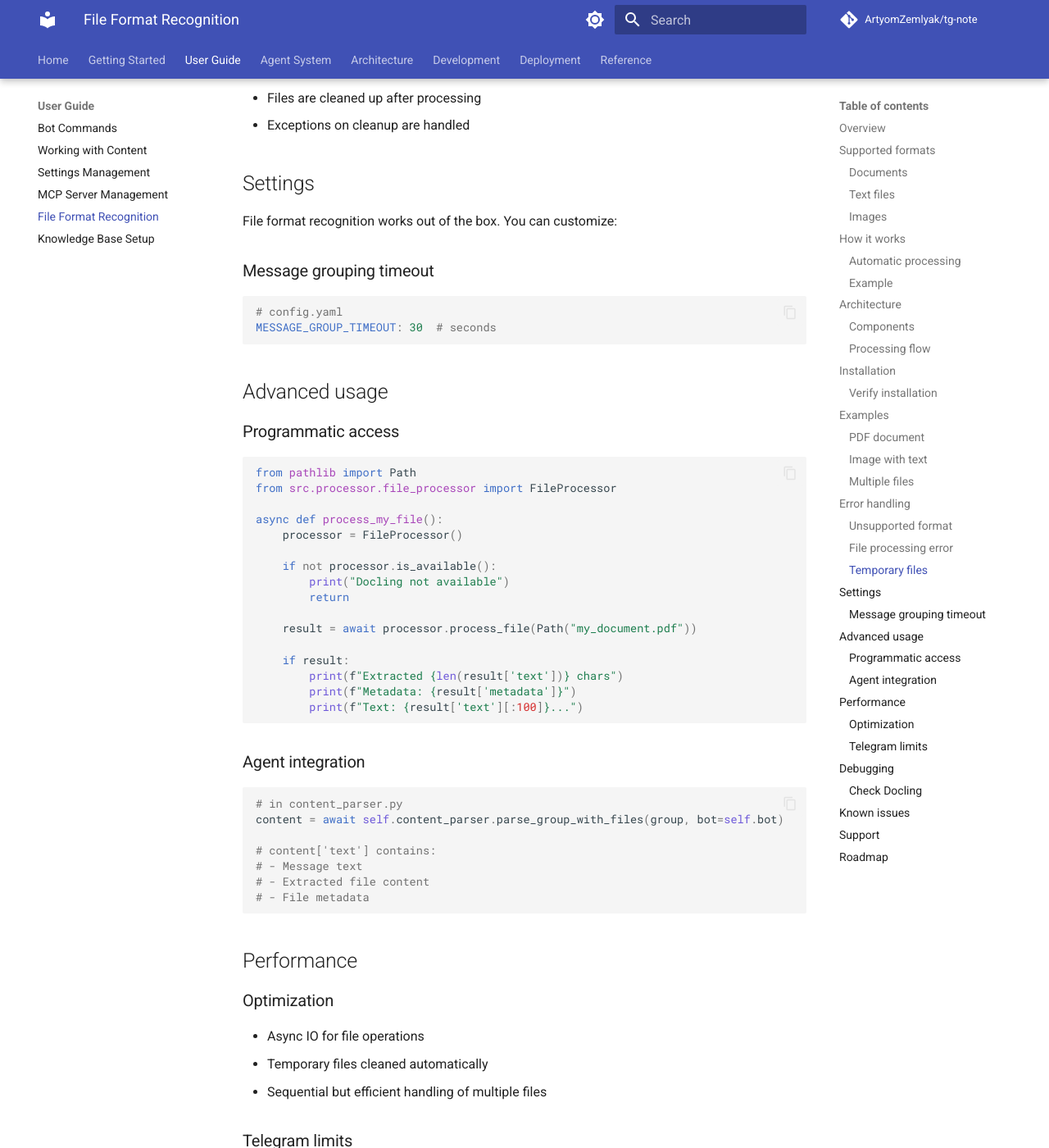
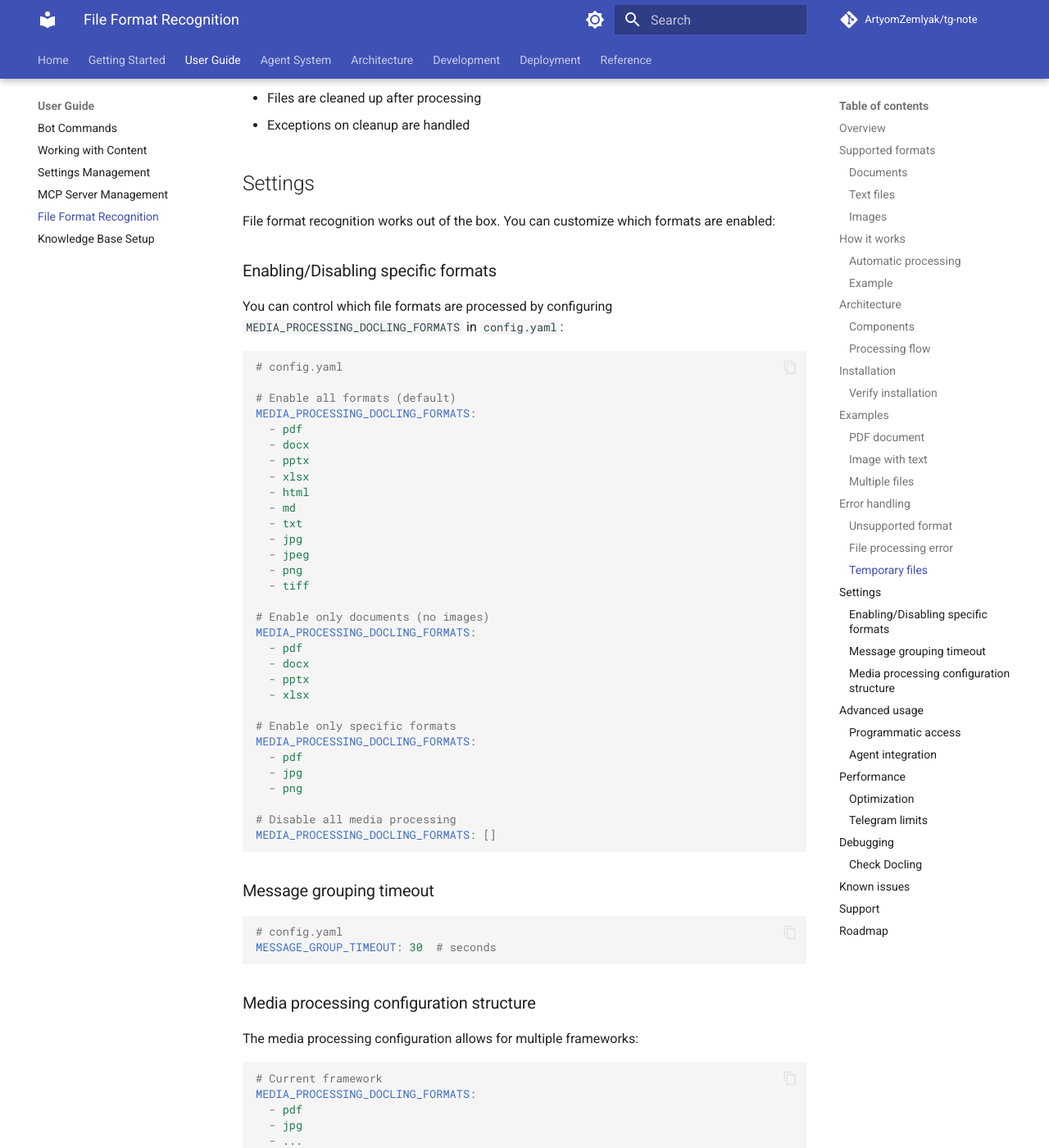
Before and after one commit to ArtyomZemlyak/tg-note, an MkDocs documentation site: the page built from docs_site/user-guide/file-format-recognition.md, in a window 1280 px wide and 1400 px high, scrolled down 4291 px. Shown: the whole window at 82% size. Built offline with MkDocs 1.6.1 and Material for MkDocs 9.7.7, drawn with Linux system fonts in a browser that asks for light colours; comment, search, counter and statistics services are not loaded; the version menu is left out; some of the changed text lies outside the part shown.

Commit message:
Checkpoint before follow-up message
Co-authored-by: artyom.zemlyak <artyom.zemlyak@gmail.com>

````diff
--- a/docs_site/user-guide/file-format-recognition.md
+++ b/docs_site/user-guide/file-format-recognition.md
@@ -169,12 +169,68 @@ else:
 
 ## Settings
 
-File format recognition works out of the box. You can customize:
+File format recognition works out of the box. You can customize which formats are enabled:
+
+### Enabling/Disabling specific formats
+
+You can control which file formats are processed by configuring `MEDIA_PROCESSING_DOCLING_FORMATS` in `config.yaml`:
+
+```yaml
+# config.yaml
+
+# Enable all formats (default)
+MEDIA_PROCESSING_DOCLING_FORMATS:
+  - pdf
+  - docx
+  - pptx
+  - xlsx
+  - html
+  - md
+  - txt
+  - jpg
+  - jpeg
+  - png
+  - tiff
+
+# Enable only documents (no images)
+MEDIA_PROCESSING_DOCLING_FORMATS:
+  - pdf
+  - docx
+  - pptx
+  - xlsx
+
+# Enable only specific formats
+MEDIA_PROCESSING_DOCLING_FORMATS:
+  - pdf
+  - jpg
+  - png
+
+# Disable all media processing
+MEDIA_PROCESSING_DOCLING_FORMATS: []
+```
 
 ### Message grouping timeout
 ```yaml
 # config.yaml
 MESSAGE_GROUP_TIMEOUT: 30  # seconds
+```
+
+### Media processing configuration structure
+
+The media processing configuration allows for multiple frameworks:
+
+```yaml
+# Current framework
+MEDIA_PROCESSING_DOCLING_FORMATS:
+  - pdf
+  - jpg
+  - ...
+
+# Future frameworks can be added
+# MEDIA_PROCESSING_SOME_OTHER_FRAMEWORK_FORMATS:
+#   - mp3
+#   - mp4
+#   - ...
 ```
 
 ## Advanced usage
````
Also changed, not shown: config.example.yaml (+69 -0 lines), 2 other files.
